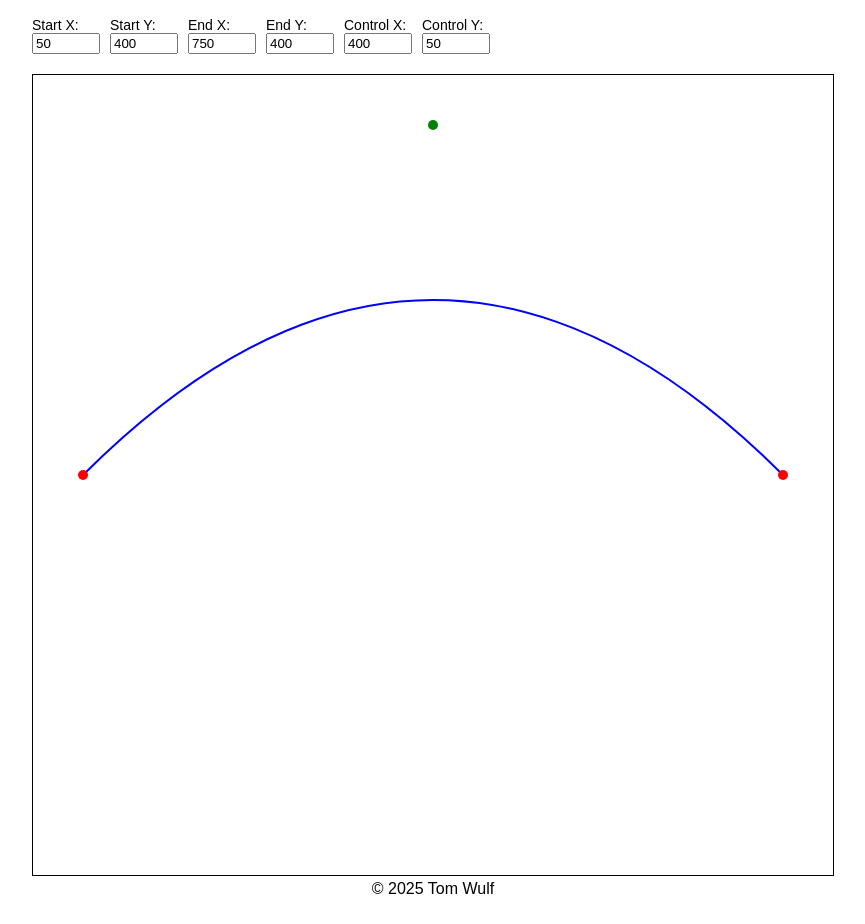
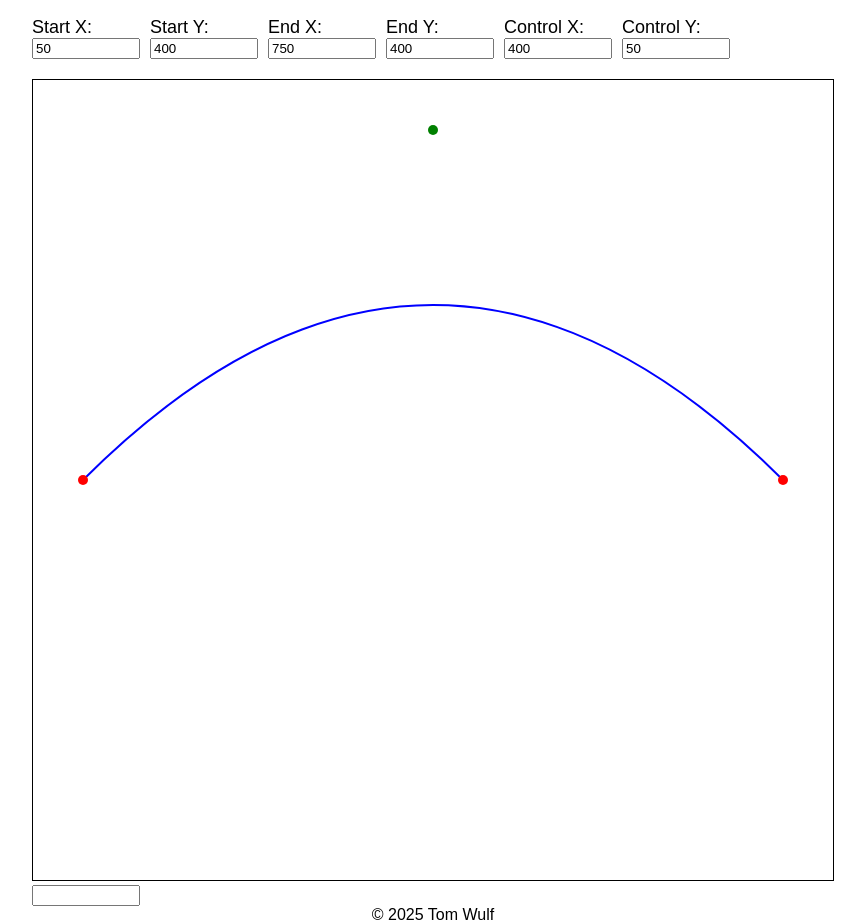
Before and after one commit to TomWulf/SVG_Path_Q_Visualizer_1.0, a website built with webpack: page index.html in a window 1280 px wide. Shown: the part 103-1027 px from the top of the page, without its empty margins (207-1072 px from the left). Before the commit the page ends 1001 px from the top, so only its background shows below. Built offline with nearby package versions, Linux system fonts and the light colour scheme.

Commit message:
Working on D display

```diff
--- a/css/style.css
+++ b/css/style.css
@@ -21,9 +21,9 @@ header {
 label {
   display: flex;
   flex-direction: column;
-  font-size: 14px;
+  font-size: 18px;
 }
 
 input {
-  width: 60px;
+  width: 100px;
 }
--- a/index.html
+++ b/index.html
@@ -29,6 +29,8 @@
     <circle id="controlPoint" r="5" fill="green"></circle>
     <circle id="endPoint" r="5" fill="red"></circle>
   </svg>
+  <br>
+  <input type="text" id="pathCode" value="" readonly width="60em">
 </main>
 <footer>&copy; 2025 Tom Wulf</footer>
 </body>
--- a/js/app.js
+++ b/js/app.js
@@ -3,6 +3,7 @@ const curve = document.getElementById("curve");
 const startPoint = document.getElementById("startPoint");
 const controlPoint = document.getElementById("controlPoint");
 const endPoint = document.getElementById("endPoint");
+const pathCode = document.getElementById("pathCode");
 
 const inputs = {
   startX: document.getElementById("startX"),
@@ -24,6 +25,7 @@ function updateCurve() {
   // Update the path's "d" attribute
   const d = `M ${startX},${startY} Q ${controlX},${controlY} ${endX},${endY}`;
   curve.setAttribute("d", d);
+  pathCode.setAttribute("textContent", d);
 
   // Update the positions of the points
   startPoint.setAttribute("cx", startX);
```
